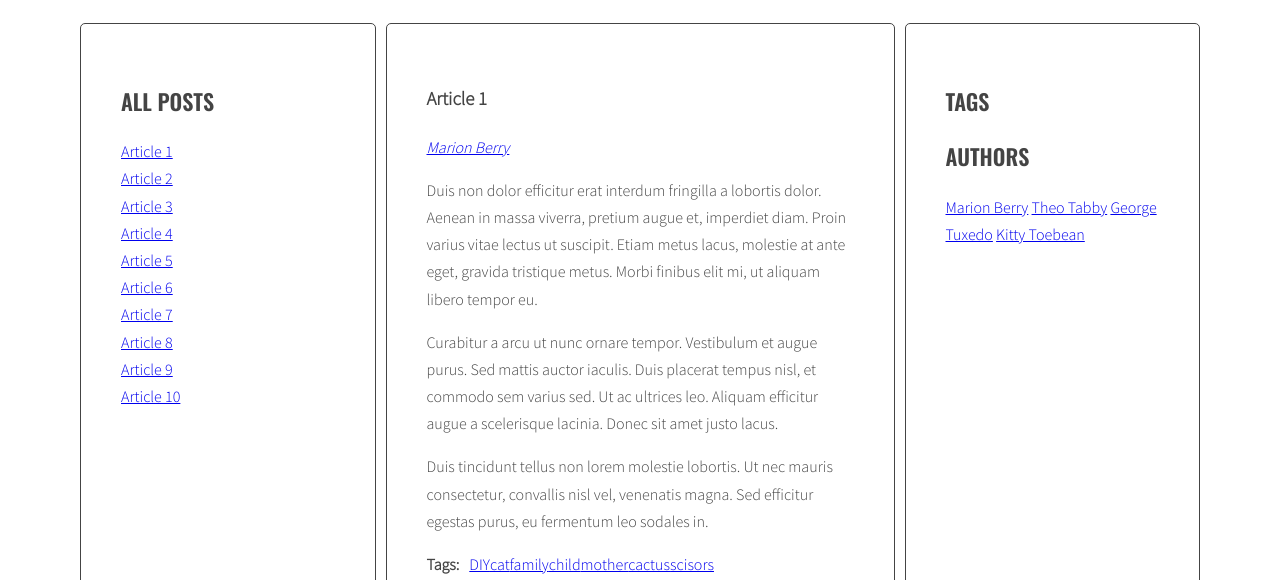
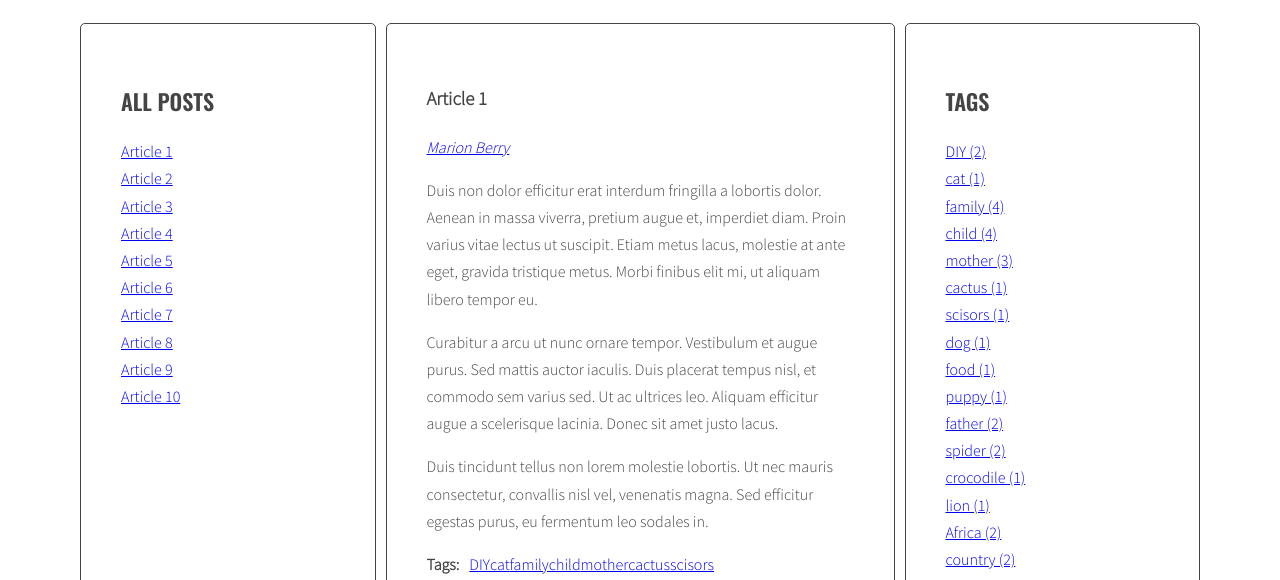
Before and after one commit to hebelTp/javascript-blog, a website: page index.html in a window 1280 px wide. Shown: the part 220-800 px from the top of the page. Drawn offline with nearby package versions, Linux system fonts and the light colour scheme.

Commit message:
Add link into allTagsHtml

```diff
--- a/js/script.js
+++ b/js/script.js
@@ -40,7 +40,7 @@
     optArticleAuthorsSelectorOper = '.post-author a ',
     optArticleAuthorSelector = '.post-author',
     optTagsListSelector = '.tags .list';
-  console.log(optTitleListSelector);
+
   function generateTitleLinks(customSelector = '') {
 
     /* remove contents of titleList */
@@ -95,7 +95,7 @@
 
       /* get tags from data-tags attribute */
       const articleTags = article.getAttribute('data-tags');
-      console.log('article name of the Tags', articleTags);
+
 
       /* split tags into array */
       const articleTagsArray = articleTags.split(' ');
@@ -106,32 +106,51 @@
 
         /* generate HTML of the link */
         const tagHtml = '<li><a href="#tag-' + tag + '">' + tag + '</a></li>';
-        console.log('htm of the link', tagHtml)
+
         /* add generated code to html variable */
         html= html+tagHtml;
 
         /* [NEW] check if this link is NOT alredy in allTags */
-        if(!allTags.hasOwnProperty(tagHtml)) {
+        if(!allTags.hasOwnProperty(tag)) {
 
           /* [NEW add generated code to allTags object] */
-          allTags[tag] = 1;
+          allTags[tag]= 1;
         } else {
-          allTags[tag] ++;
+          allTags[tag]++ ;
         }
         /* END LOOP: for each tag */
       }
       /* insert HTML of all the links into the tags wrapper */
       tagList.innerHTML=html;
-
+      console.log(html);
       /* END LOOP: for every article: */
+      console.log('OOOOOOOOOOOOOOOO',tagList);
+      console.log('AAAAAAAAAAAAAAAA',html);
     }
 
     /* [NEW] find list of tags in right column */
     const tagList = document.querySelector('.tags');
     console.log(' list of tags in right column', tagList);
-    /* add html from allTAgs to tagList */
-    //tagList.innerHTML = allTags.join(' ');
-    console.log('tag list', allTags);
+
+    /* [NEW] create variable for all links HTML code */
+    let allTagsHTML = '';
+    console.log('PUSTY LINK', allTagsHTML);
+
+    /* [NEW] START LOOP: for each tag in allTags */
+    console.log('PUSTY LINK ', allTagsHTML)
+    for (let tag in allTags) {
+
+      /* [NEW] generate code of a link and add it to allTagsHTML */
+      allTagsHTML += '<li><a href="#tag-' + tag + '">' + tag + ' (' + allTags[tag] +')' + '</a></li>'; //
+      /* [NEW] END LOOP: for each tag in allTags: */
+    }
+
+    /* [NEW] add html from allTagsHTML to tagList */
+    console.log('link PO PĘTLI ', allTagsHTML)
+    console.log('TAAG LISTS', tagList)
+    tagList.innerHTML = allTagsHTML;
+    console.log('ALL TAAAGS HHHTTTMMMLLL ', allTagsHTML);
+
 
 
   }
```
Also changed, not shown: index.html (+2 -2 lines).
